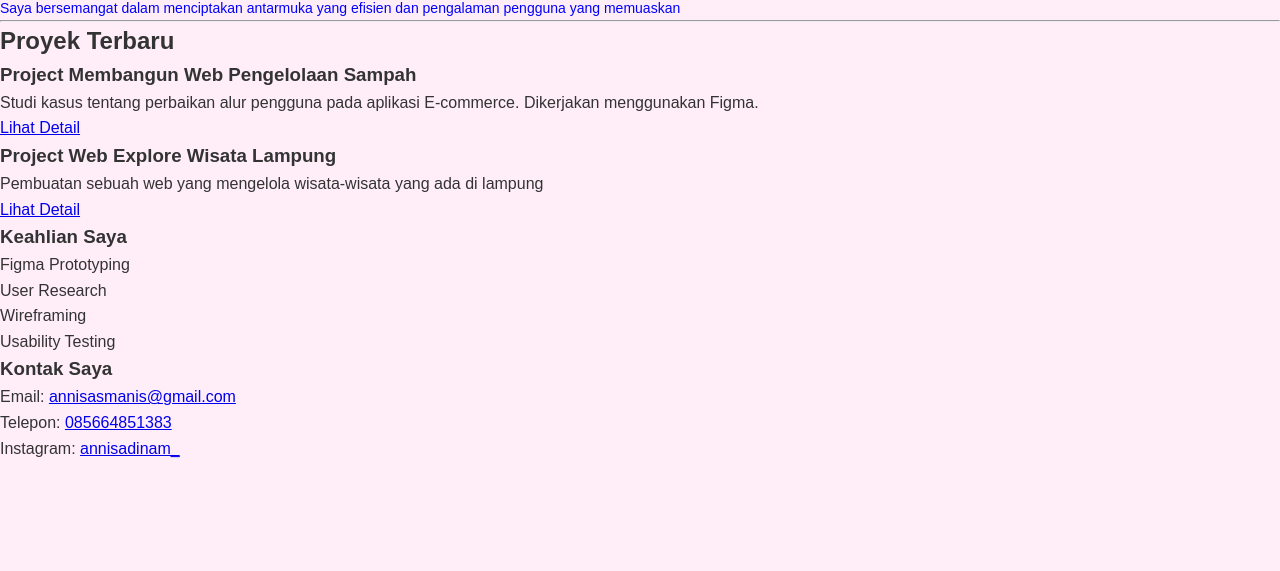
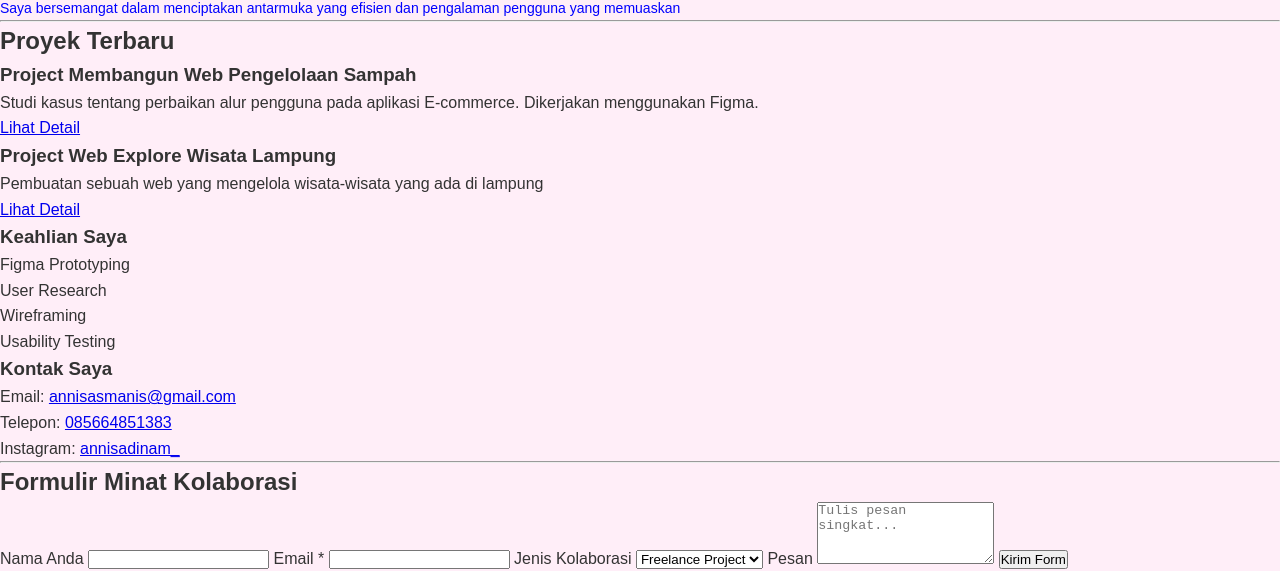
Before and after one commit to AnnisaDina2415/TUGAS-AKHIR-PEMROGRAMAN-WEB-JUDUL-2, a plain HTML site: page index.html in a window 1280 px wide. Shown: the part 246-817 px from the top of the page. Drawn offline with Linux system fonts and the light colour scheme.

Commit message:
Tambah section form

```diff
--- a/index.html
+++ b/index.html
@@ -63,5 +63,32 @@
     </div>
 </div>
 
+<hr>
+
+<section class="form-wrapper">
+    <div class="form-container">
+        <h1>Formulir Minat Kolaborasi</h1>
+        <form action="#" method="POST">
+            <label for="nama">Nama Anda <span class="required"></span></label>
+            <input type="text" id="nama" name="nama" required>
+
+            <label for="email">Email <span class="required">*</span></label>
+            <input type="email" id="email" name="email" required>
+
+            <label for="minat">Jenis Kolaborasi</label>
+            <select id="minat" name="minat">
+                <option value="freelance">Freelance Project</option>
+                <option value="magang">Peluang Magang</option>
+                <option value="diskusi">Diskusi Umum</option>
+            </select>
+
+            <label for="pesan">Pesan</label>
+            <textarea id="pesan" name="pesan" rows="4" placeholder="Tulis pesan singkat..."></textarea>
+
+            <button type="submit">Kirim Form</button>
+        </form>
+    </div>
+</section>
+
 </body>
 </html>
```
